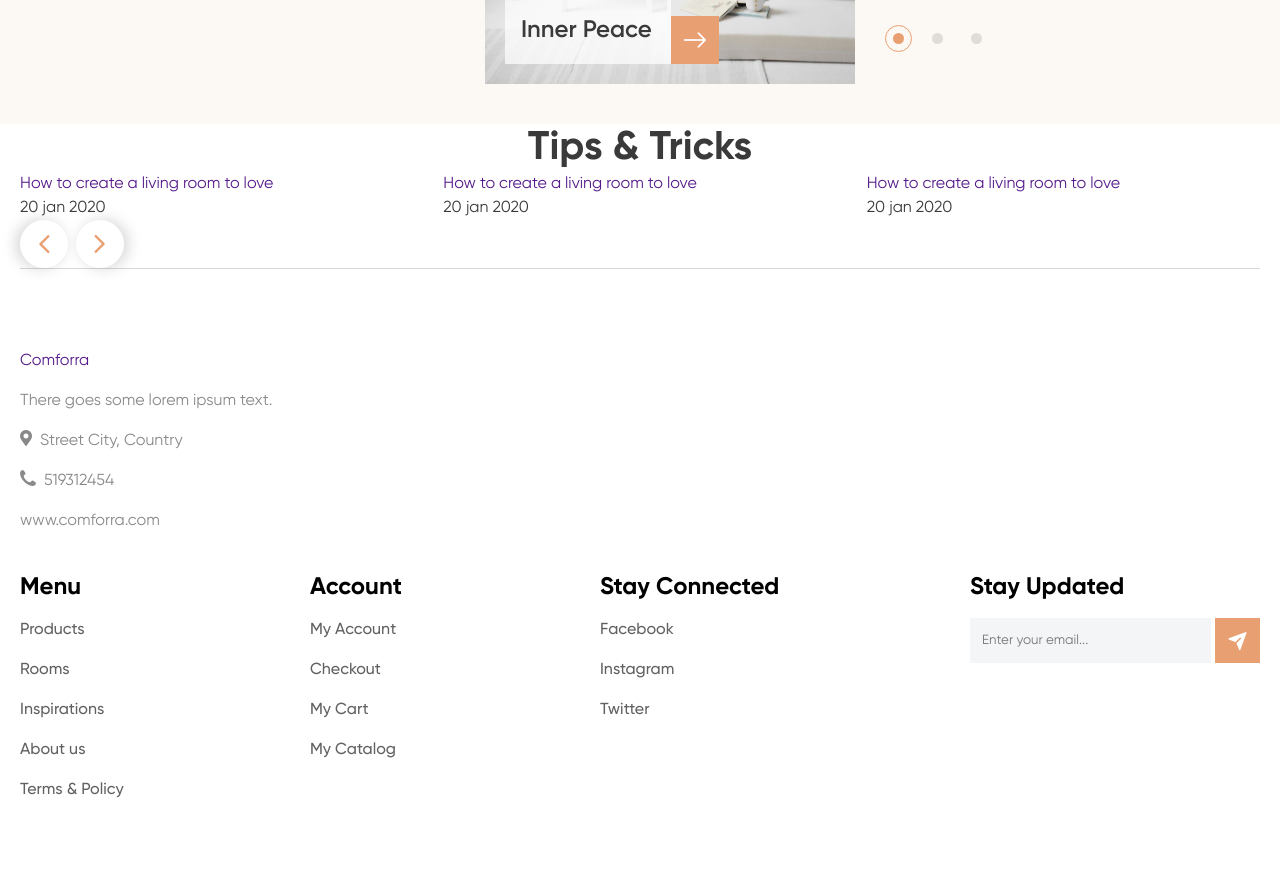
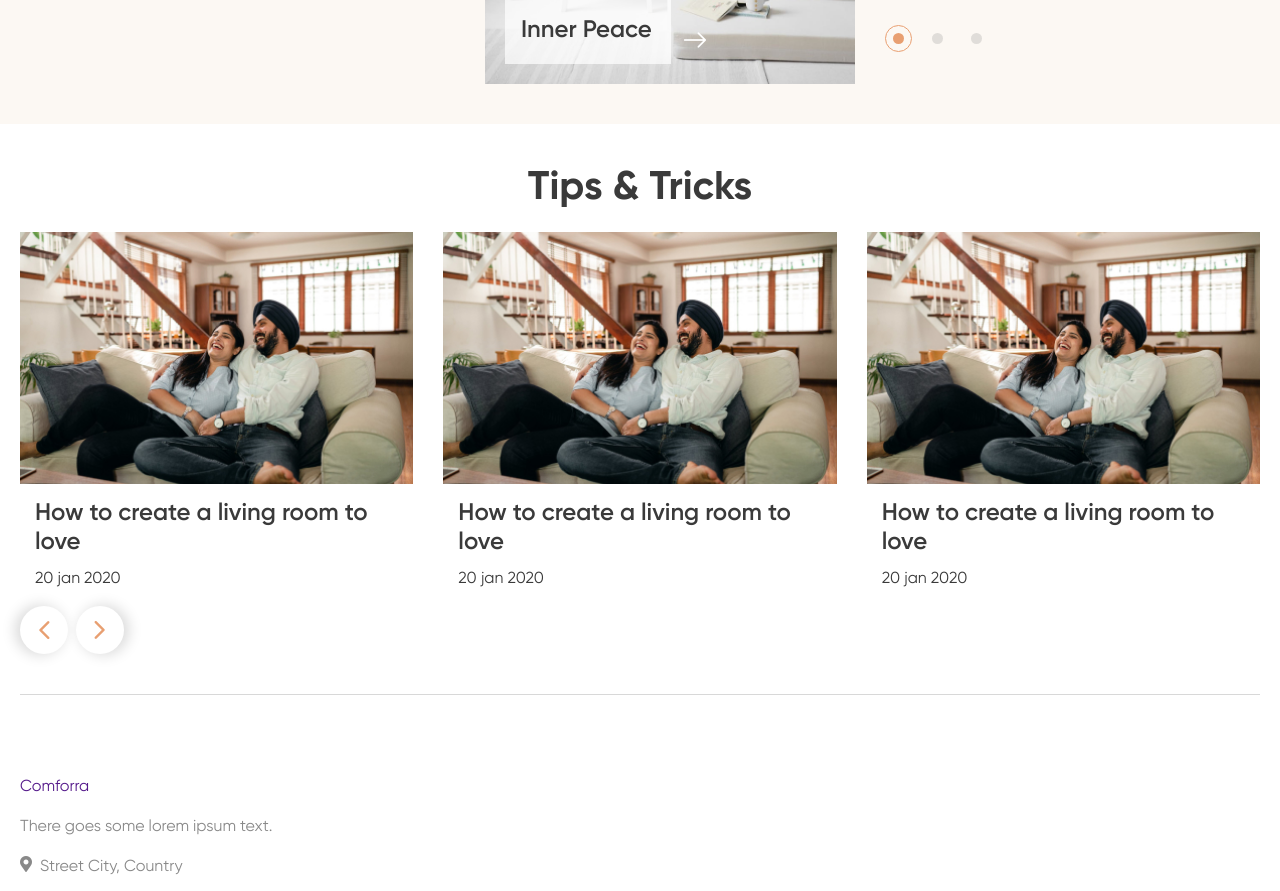
Before and after one commit to jugurj/comforra-furniture-shop, a Vue app: page / in a window 1280 px wide. Shown: the part 2220-3111 px from the top of the page. Before the commit the page ends 3082 px from the top, so only its background shows below. Built offline with nearby package versions, Linux system fonts and the light colour scheme; grey boxes are pictures that could not be loaded.

Commit message:
Implemented a set of styles for Tips slider

```diff
--- a/src/components/Tips.vue
+++ b/src/components/Tips.vue
@@ -14,7 +14,7 @@
           >
             <SwiperSlide>
               <a href="" class="slider-tips__image _ibg">
-                <img src="img/tips/01.jpg" alt="" />
+                <img src="@/assets/img/tips/01.jpg" alt="" />
               </a>
               <div class="slider-tips__content">
                 <a href="" class="slider-tips__title"
@@ -69,4 +69,63 @@ export default {
 };
 </script>
 
-<style lang="scss"></style>
+<style lang="scss">
+.tips {
+  padding: 40px 0;
+
+  &__title {
+    margin-bottom: 20px;
+  }
+}
+
+.slider-tips {
+  .swiper-container {
+    position: relative;
+  }
+
+  .swiper-slide {
+    display: flex;
+    flex-direction: column;
+    transition: box-shadow 0.3s ease 0s;
+
+    &:hover {
+      box-shadow: 0 0 30px rgba(97, 97, 97, 0.2);
+    }
+  }
+
+  &__image {
+    padding-bottom: 250/390 * 100%;
+  }
+
+  &__content {
+    display: flex;
+    flex-direction: column;
+    padding: 15px;
+    flex: 1 1 auto;
+    align-items: flex-start;
+  }
+
+  &__title {
+    flex: 1 1 auto;
+    color: inherit;
+    font-weight: 600;
+    line-height: 1.2;
+    font-size: 24px;
+    transition: all 0.3s ease 0s;
+
+    &:not(:last-child) {
+      margin-bottom: 10px;
+    }
+
+    &:hover {
+      color: $orangeColor;
+    }
+
+    &__text {
+      color: $grayColor;
+      font-size: 14px;
+      line-height: 1.5;
+    }
+  }
+}
+</style>
```
